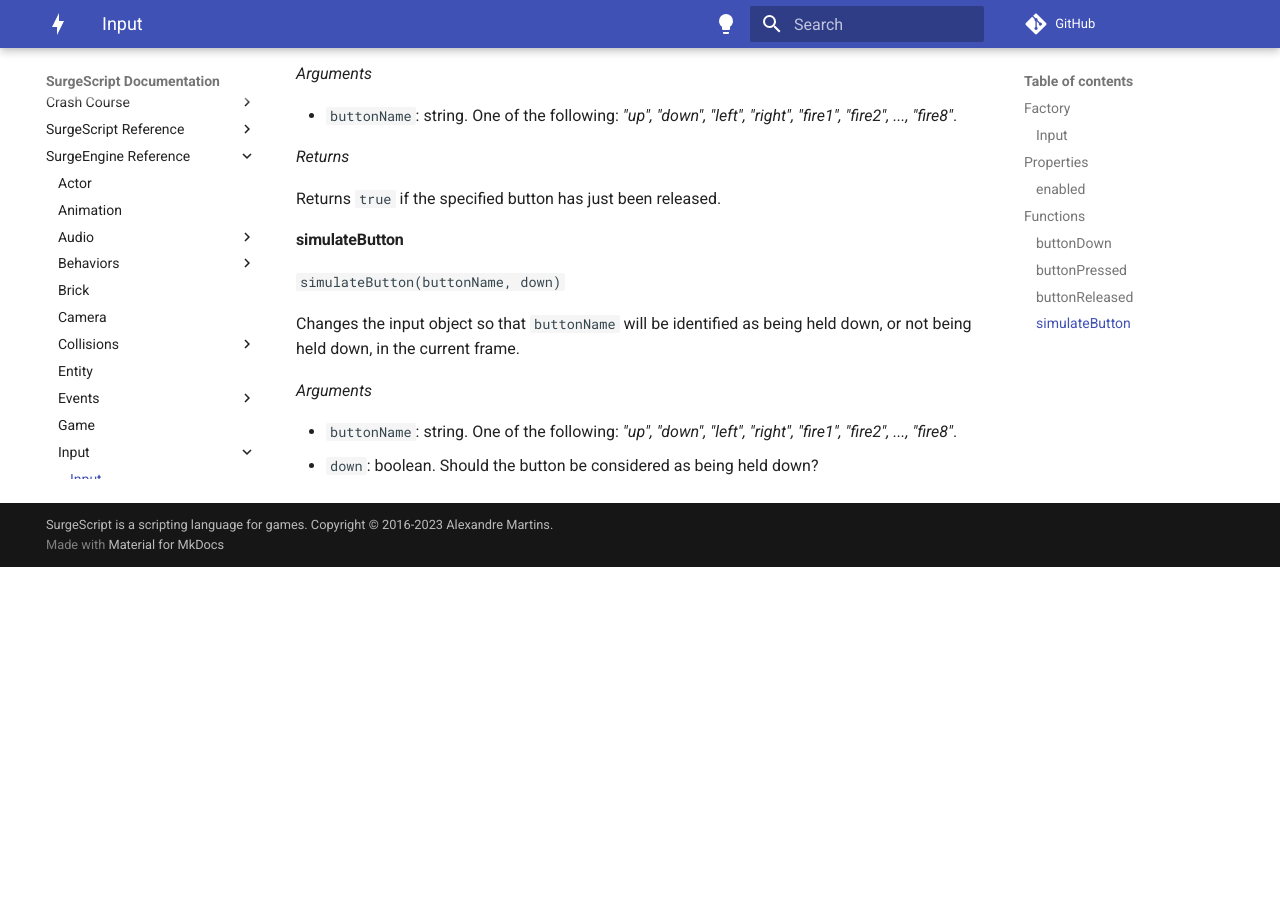
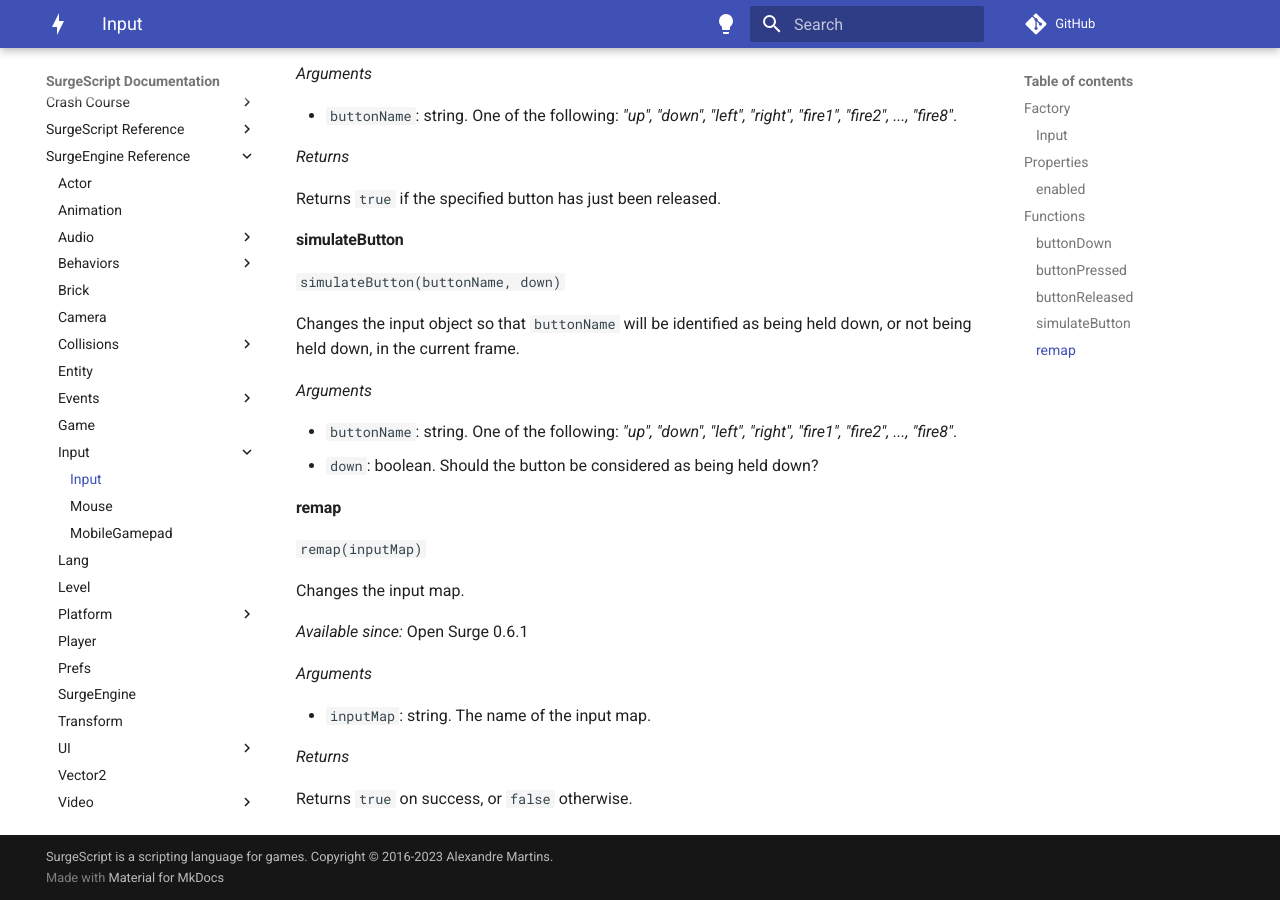
Before and after one commit to alemart/surgescript, an MkDocs documentation site: the page built from docs/engine/input.md, in a window 1280 px wide and 900 px high, scrolled down 2253 px. Built offline with MkDocs 1.6.1 and Material for MkDocs 9.7.7, drawn with Linux system fonts in a browser that asks for light colours; comment, search, counter and statistics services are not loaded; before the commit the page ends 2820 px from its top, so only the background shows below that.

Commit message:
Docs: add Input.remap()

```diff
--- a/docs/engine/input.md
+++ b/docs/engine/input.md
@@ -121,3 +121,19 @@ Changes the input object so that `buttonName` will be identified as being held d
 
 * `buttonName`: string. One of the following: *"up", "down", "left", "right", "fire1", "fire2", ..., "fire8"*.
 * `down`: boolean. Should the button be considered as being held down?
+
+#### remap
+
+`remap(inputMap)`
+
+Changes the input map.
+
+*Available since:* Open Surge 0.6.1
+
+*Arguments*
+
+* `inputMap`: string. The name of the input map.
+
+*Returns*
+
+Returns `true` on success, or `false` otherwise.
```
